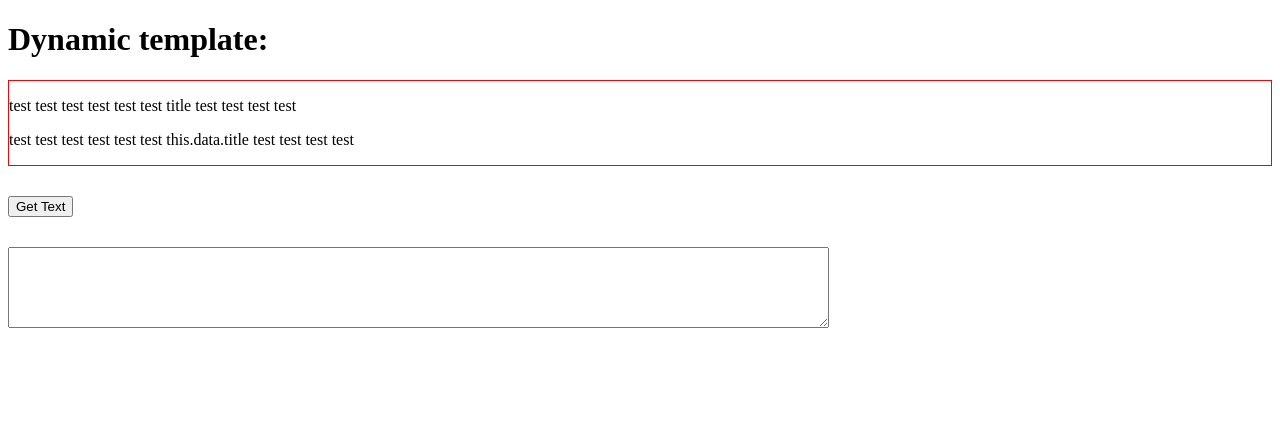
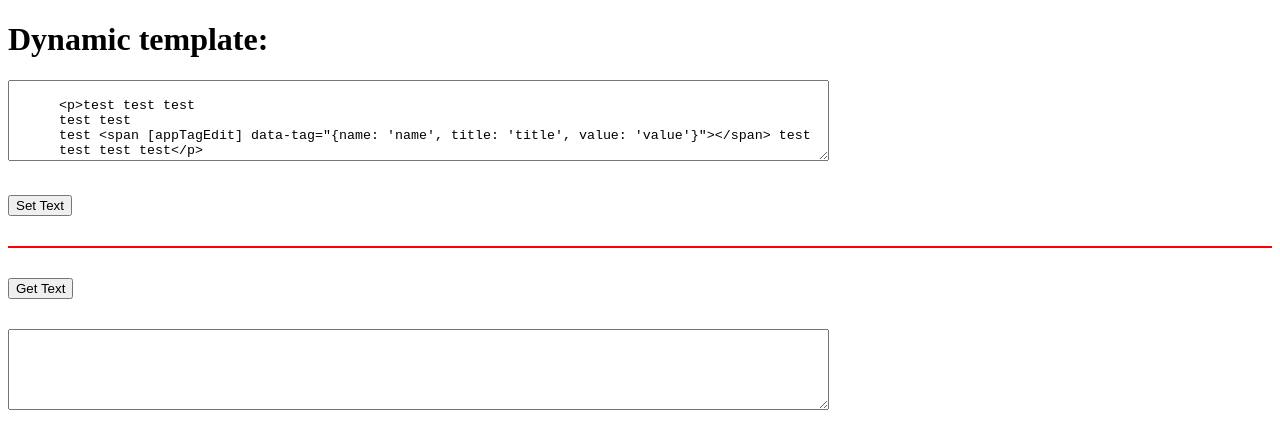
Before and after one commit to ang5-examples/compile-html, an Angular app: page / in a window 1280 px wide. Shown: the top 448 px of the page. Built offline with nearby package versions, Linux system fonts and the light colour scheme.

Commit message:
added test textarea, fixed compiled-html

```diff
--- a/src/app/app.component.html
+++ b/src/app/app.component.html
@@ -1,4 +1,12 @@
 <h1>Dynamic template:</h1>
+
+<div>
+  <textarea [rows]="5" cols="100" [(ngModel)]="sourceHtmlText"></textarea>
+</div>
+
+<div style="margin-top: 30px; margin-bottom: 30px;">
+  <button (click)="setText()">Set Text</button>
+</div>
 
 <div style="border: 1px solid red;">
   <app-tags-in-text-editor>
@@ -10,5 +18,5 @@
 </div>
 
 <div>
-  <textarea [rows]="5" cols="100" [(ngModel)]="resultedText"></textarea>
+  <textarea [rows]="5" cols="100" [(ngModel)]="resultHtmlText"></textarea>
 </div>
--- a/src/app/app.component.ts
+++ b/src/app/app.component.ts
@@ -9,13 +9,30 @@ import {TagsInTextEditorComponent} from './shared/widgets/tags-in-text-editor/ta
 export class AppComponent implements OnInit {
 
   @ViewChild(TagsInTextEditorComponent) tagsInTextEditor: TagsInTextEditorComponent;
-  resultedText: string;
+  sourceHtmlText: string;
+  resultHtmlText: string;
 
-  ngOnInit() {}
+  ngOnInit() {
+    this.sourceHtmlText = `
+      <p>test test test
+      test test
+      test <span [appTagEdit] data-tag="{name: 'name', title: 'title', value: 'value'}"></span> test
+      test test test</p>
+      <p>test
+       test test test test
+       test <span [appTagClick]="handler" data-tag="{name: 'name', title: 'title', value: 'value'}"></span> test
+       test test test</p>
+    `;
+
+  }
+
+  setText() {
+    this.tagsInTextEditor.setHtmlText(this.sourceHtmlText);
+  }
 
   getText() {
     alert('test');
 
-    this.resultedText = this.tagsInTextEditor.getText();
+    this.resultHtmlText = this.tagsInTextEditor.getText();
   }
 }
--- a/src/app/shared/widgets/tags-in-text-editor/compiled-html/compiled-html.component.ts
+++ b/src/app/shared/widgets/tags-in-text-editor/compiled-html/compiled-html.component.ts
@@ -19,7 +19,15 @@ export class CompiledHtmlComponent implements OnChanges {
   constructor(private compiler: Compiler, private container: ViewContainerRef) {}
 
   ngOnChanges(changes: SimpleChanges) {
-    this.addComponent(changes.template.currentValue, changes.componentClass.currentValue);
+    let currentTemplate = this.template;
+    if (changes.template) {
+      currentTemplate = changes.template.currentValue;
+    }
+    let currentComponentClass = this.componentClass;
+    if (changes.componentClass) {
+      currentComponentClass = changes.componentClass.currentValue;
+    }
+    this.addComponent(currentTemplate, currentComponentClass);
   }
 
   private addComponent(template: string, properties: any = {}) {
--- a/src/app/shared/widgets/tags-in-text-editor/tags-in-text-editor.component.ts
+++ b/src/app/shared/widgets/tags-in-text-editor/tags-in-text-editor.component.ts
@@ -19,17 +19,7 @@ export class TagsInTextEditorComponent implements OnInit, TagModifierHandler {
   constructor() {}
 
   ngOnInit() {
-    this.htmlText = `
-      <p>test test test
-      test test
-      test <span [appTagEdit] data-tag="{name: 'name', title: 'title', value: 'value'}"></span> test
-      test test test</p>
-      <p>test
-       test test test test
-       test <span [appTagClick]="handler" data-tag="{name: 'name', title: 'title', value: 'value'}"></span> test
-       test test test</p>
-    `;
-
+    this.htmlText = '';
     this.componentClass = {
       handler: this as TagModifierHandler
     };
@@ -40,6 +30,11 @@ export class TagsInTextEditorComponent implements OnInit, TagModifierHandler {
     return 'return 123';
   }
 
+  // outer functions, may be remade with store
+  public setHtmlText(htmlText) {
+    this.htmlText = htmlText;
+  }
+
   public getText() {
     return this.htmlText;
   }
--- a/src/app/shared/widgets/tags-in-text-editor/tags-in-text-editor.module.ts
+++ b/src/app/shared/widgets/tags-in-text-editor/tags-in-text-editor.module.ts
@@ -2,7 +2,6 @@ import {TagsInTextEditorComponent} from './tags-in-text-editor.component';
 import {NgModule} from '@angular/core';
 import {CommonModule} from '@angular/common';
 import {CompiledHtmlComponent} from './compiled-html/compiled-html.component';
-import {TagsInTextEditorStore} from './tags-in-text-editor.store';
 
 @NgModule({
   imports: [
@@ -13,9 +12,6 @@ import {TagsInTextEditorStore} from './tags-in-text-editor.store';
     TagsInTextEditorComponent,
     CompiledHtmlComponent
   ],
-  providers: [
-    TagsInTextEditorStore
-  ],
   exports: [
     TagsInTextEditorComponent
   ]
```
